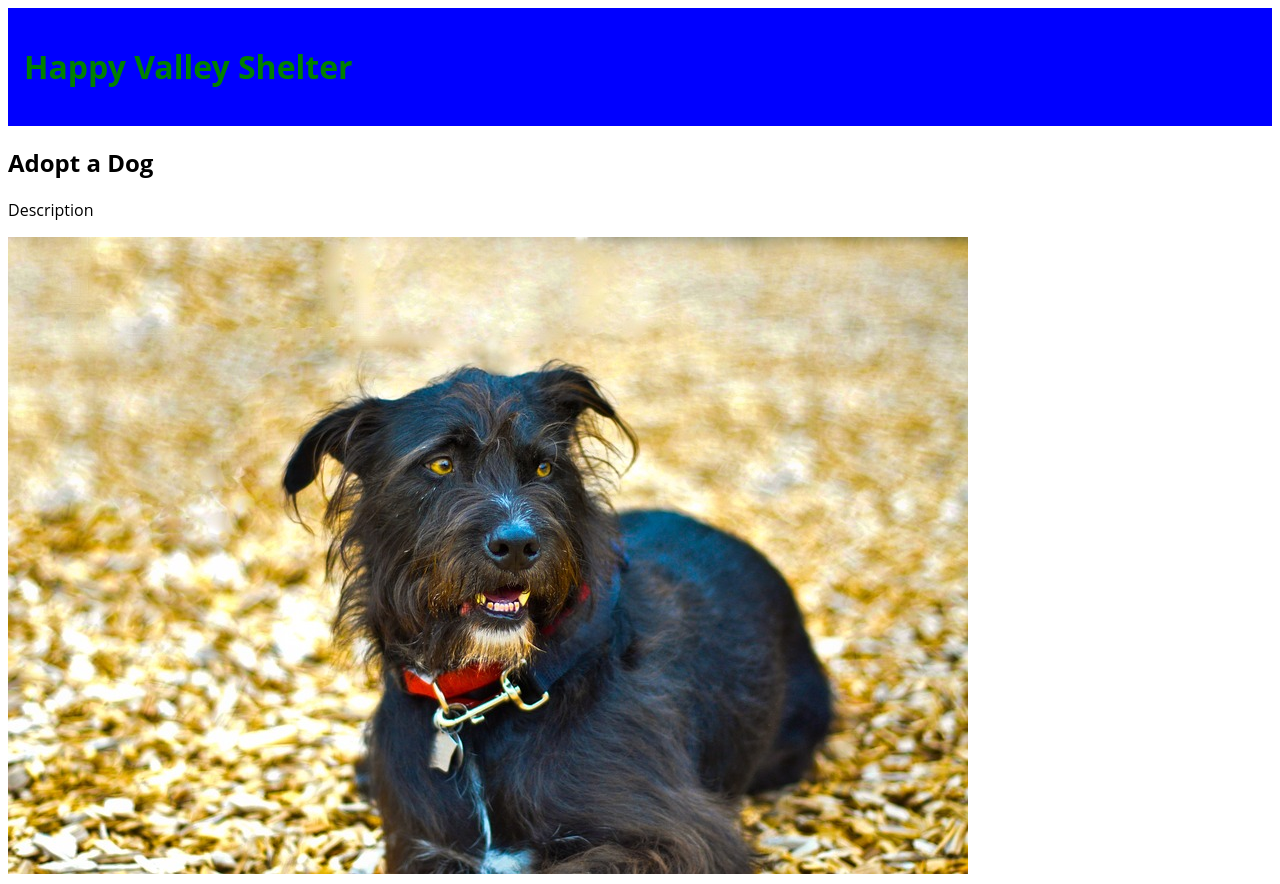
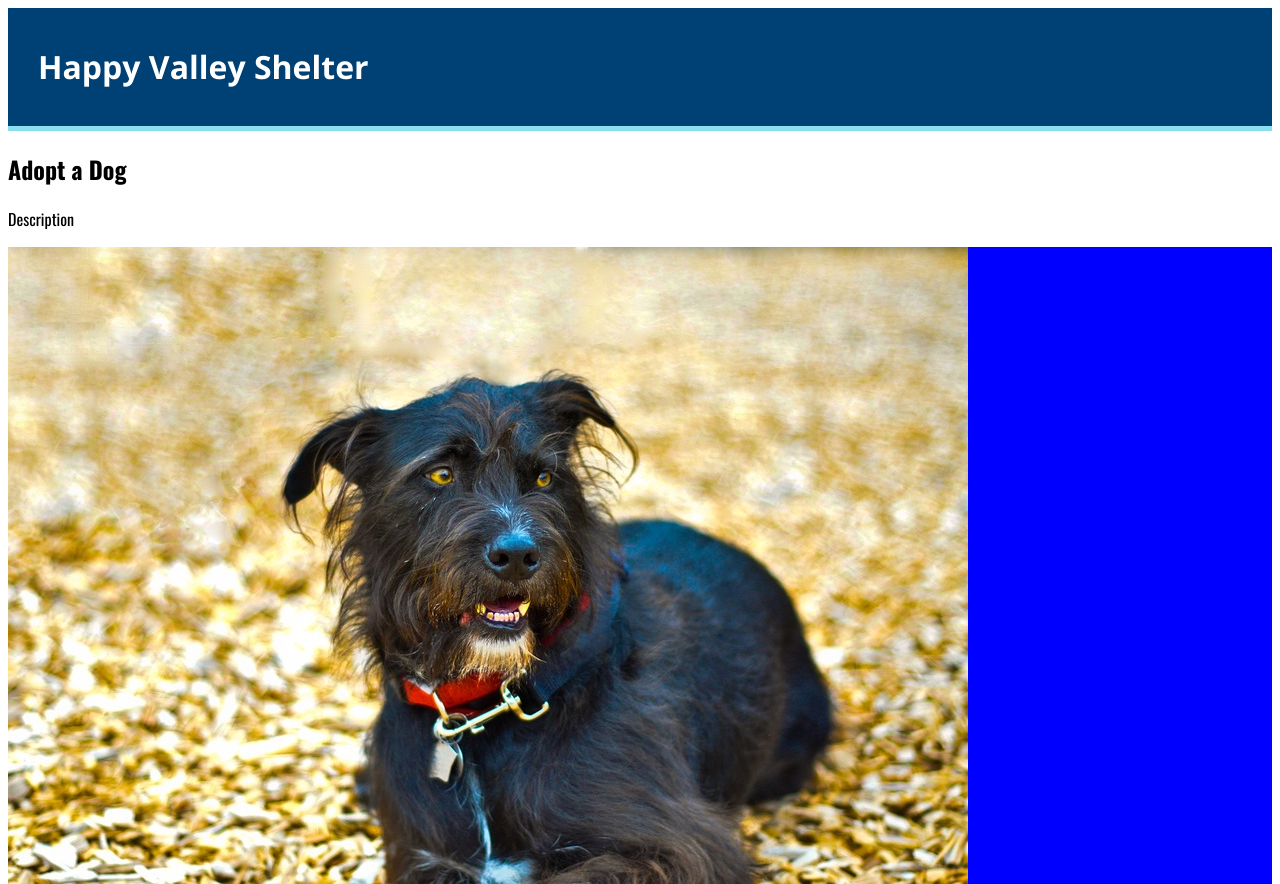
Before and after one commit to Momentum-Team-11/dog-adoption-ryanurbanski, a plain HTML site: page index.html in a window 1280 px wide. Shown: the top 884 px of the page. Drawn offline with nearby package versions, Linux system fonts and the light colour scheme.

Commit message:
Finished styling for section 1.

```diff
--- a/index.html
+++ b/index.html
@@ -1,9 +1,16 @@
 <!DOCTYPE html>
 
-<html>
+<html lang="en">
 <head>
     <Title>Happy Valley Shelter</Title>
+    <link
+    href="https://fonts.googleapis.com/css?family=Open+Sans:400,700|Oswald:400,700"
+    rel="stylesheet"/>
+    <meta charset="UTF-8">
+    <meta http-equiv="X-UA-Compatible" content="IE=edge">
+    <meta name="viewport" content="width=device-width, initial-scale=1.0">
     <link rel="stylesheet" type="text/css" href="style.css">
+
 </head>
 <body>
 
@@ -14,7 +21,7 @@
 <div class="section2">
     <h2>Adopt a Dog</h2>
     <p>Description</p>
-    <div class="dogGrid">
+    <div class="dogRow">
         <div class="dogContainer">
             <img src="starter_files/images/beans.jpg">
             <h3>Beans</h3>
@@ -26,6 +33,9 @@
                 <li>Good with cats</li>
             </ul>
         </div>
+        <div>
+            <p>LORem epsdosmsdk</p>
+        </div>
     </div>
 </div>
 
--- a/style.css
+++ b/style.css
@@ -1,11 +1,25 @@
 body {
+    font-family: "Oswald";
+}
+
+.section1 {
+    background-color: #004175;
+    border-bottom: 5px solid red;
+    border-color: #89DEEF;
+    color: white;
+    padding: 1em;
+    padding-left: 30px;
     font-family: "Open Sans";
 }
 
-.section1 {
+.section2 {
+
+}
+
+.dogRow {
+    background-color: red;
+}
+
+.dogContainer {
     background-color: blue;
-    border-color: red;
-    border-width: medium;
-    color: green;
-    padding: 1em;
 }
```
